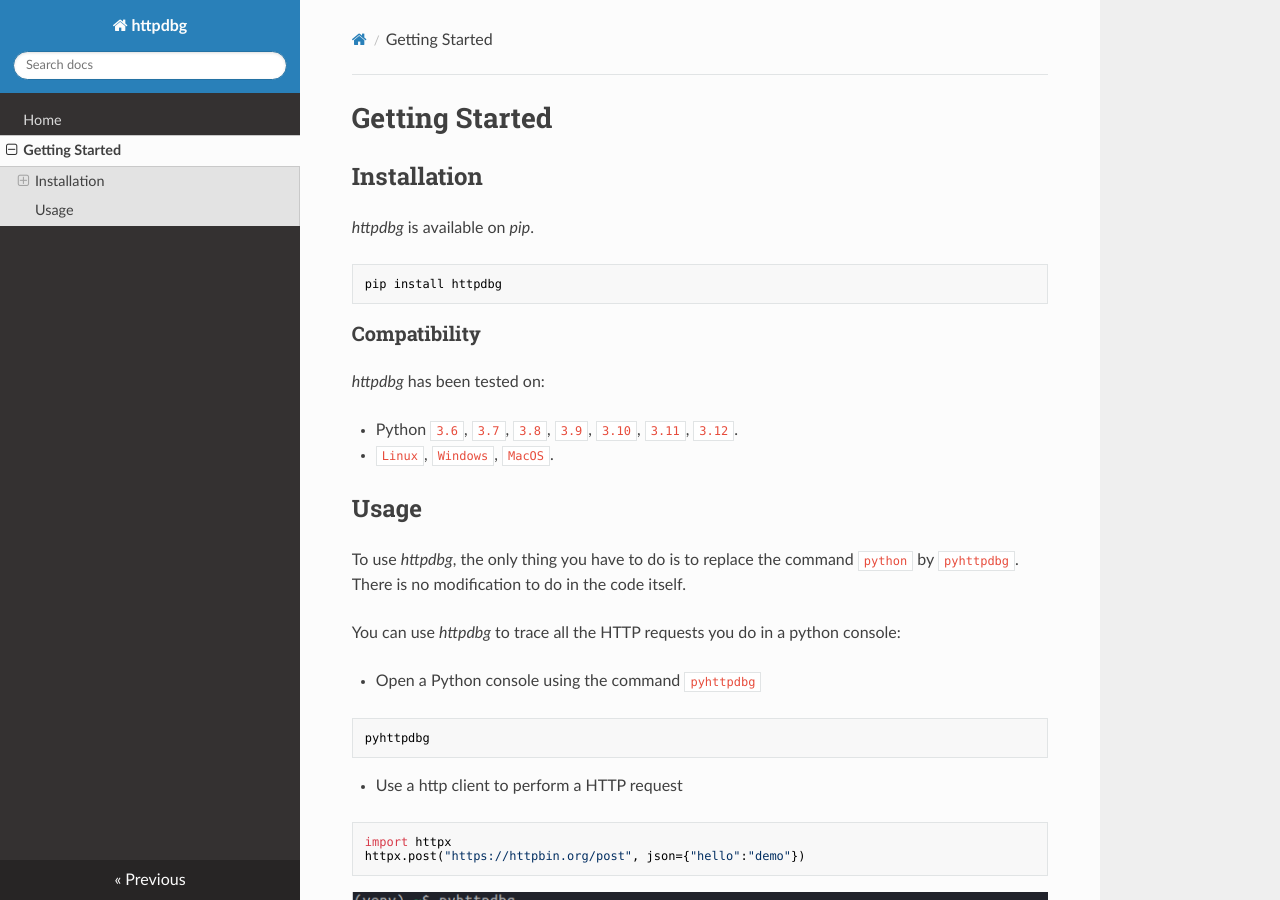
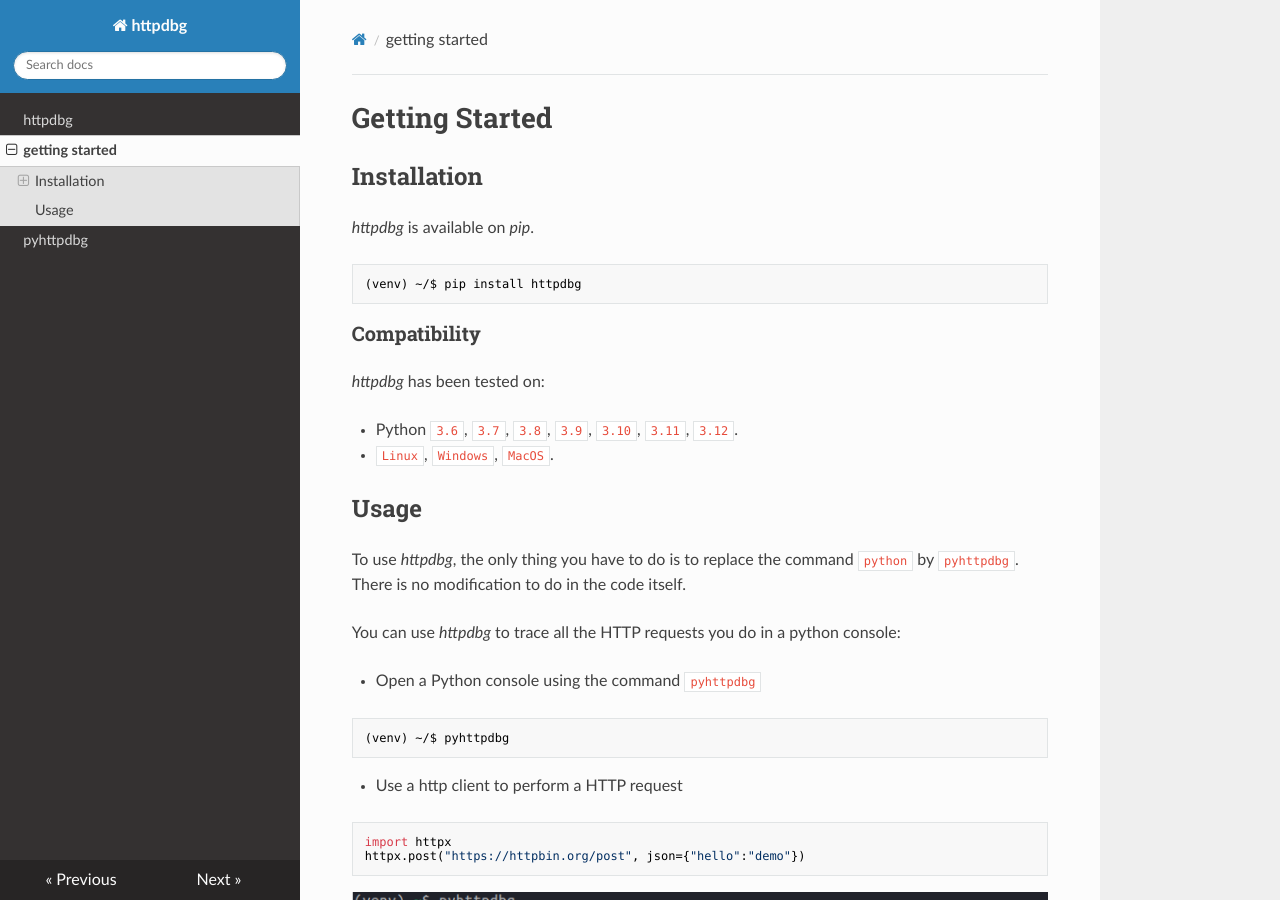
Before and after one commit to cle-b/httpdbg-docs, an MkDocs documentation site: the page built from docs/getting_started.md, in a window 1280 px wide and 900 px high. Built offline with MkDocs 1.6.1, drawn with Linux system fonts in a browser that asks for light colours; nearby versions of some CDN libraries.

Commit message:
pyhttpdbg (#2)

````diff
--- a/docs/getting_started.md
+++ b/docs/getting_started.md
@@ -4,8 +4,8 @@
 
 _httpdbg_ is available on _pip_.
 
-```shell
-pip install httpdbg
+```console
+(venv) ~/$ pip install httpdbg
 ```
 
 ### Compatibility
@@ -23,8 +23,8 @@
 
  * Open a Python console using the command `pyhttpdbg`
 
-```shell
-pyhttpdbg
+```console
+(venv) ~/$ pyhttpdbg
 ```
 
  * Use a http client to perform a HTTP request
@@ -34,8 +34,8 @@
 httpx.post("https://httpbin.org/post", json={"hello":"demo"})
 ```
 
-![pyhttpdbg console](imgs/console-post-1.png)
+![pyhttpdbg console](img/console-post-1.png)
 
   * Open a web browser and navigate to `http://localhost:4909` to show the HTTP request information.
 
-![httpdbg web interface](imgs/console-post-2.png)
+![httpdbg web interface](img/console-post-2.png)
--- a/mkdocs.yml
+++ b/mkdocs.yml
@@ -4,7 +4,8 @@
 site_author: cle-b
 
 nav:
-    - Home: index.md
-    - Getting Started: getting_started.md
+    - httpdbg: index.md
+    - getting started: getting_started.md
+    - pyhttpdbg: pyhttpdbg.md
 
 theme: readthedocs
--- a/requirements.txt
+++ b/requirements.txt
@@ -1 +1,6 @@
 mkdocs
+requests
+httpx
+black
+flake8
+httpdbg
````
Also changed, not shown: docs/index.md (+1 -1 lines), docs/pyhttpdbg.md (added, +152 -0 lines), docs/img/basics-1.png (added), docs/img/console-post-1.png (renamed from docs/imgs/console-post-1.png), docs/img/console-post-2.png (renamed from docs/imgs/console-post-2.png), docs/img/initiator-1.png (added), docs/img/initiator-2.png (added), docs/img/module-pip-1.png (added), docs/img/module-pip-2.png (added), docs/img/myscript-1.png (added), docs/img/pytest1.png (renamed from docs/imgs/pytest1.png), 3 other files.
